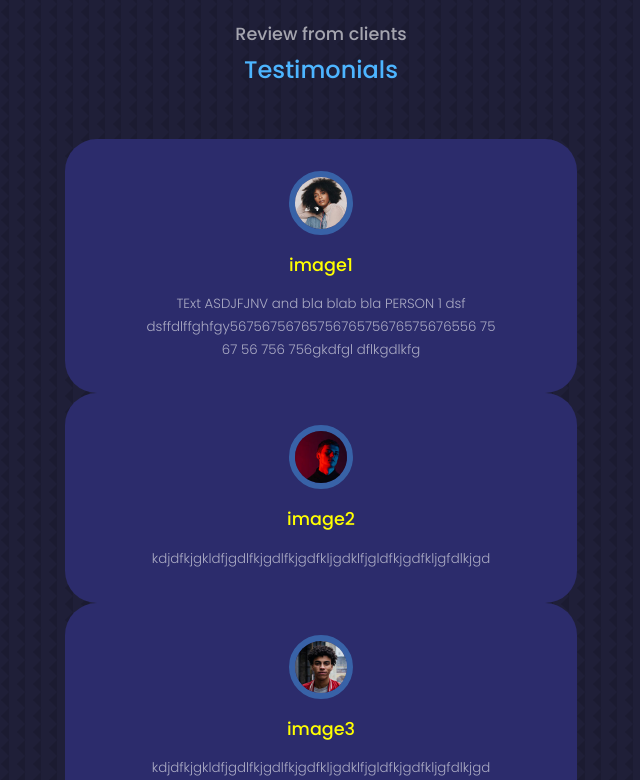
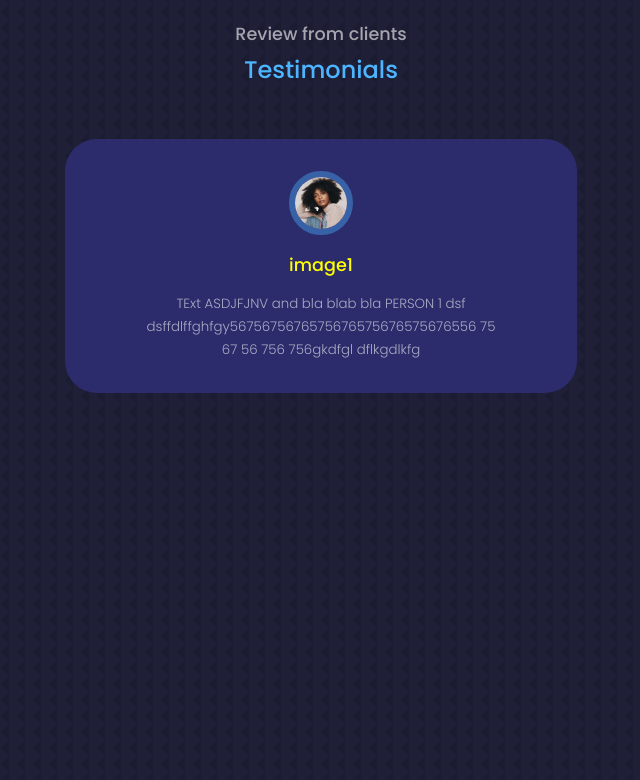
Before and after one commit to Jeremiah-Silva/jeremiah--portfolio, a React (Create React App) app: page / in a window 1280 px wide. Shown: the part 4620-5400 px from the top of the page, without its empty margins (319-959 px from the left). Built offline with nearby package versions, Linux system fonts and the light colour scheme.

Commit message:
Applied Swiper and SwiperSlides

```diff
--- a/src/components/testimonials/Testimonials.jsx
+++ b/src/components/testimonials/Testimonials.jsx
@@ -5,6 +5,14 @@ import AVTR2 from '../../assets/avatar2.jpg';
 import AVTR3 from '../../assets/avatar3.jpg';
 import AVTR4 from '../../assets/avatar4.jpg';
 
+// import Swiper core and required modules
+import { Pagination } from 'swiper';
+
+import { Swiper, SwiperSlide } from 'swiper/react';
+
+// Import Swiper styles
+import 'swiper/css';
+import 'swiper/css/pagination';
 
 const data = [
 {
@@ -35,21 +43,21 @@ const Testimonials = () => {
       <h5>Review from clients</h5>
       <h2>Testimonials</h2>
 
-      <div className="container testimonials__container">
+      <Swiper className="container testimonials__container">
         {
           data.map (({avatar, name, review}, index) => {
             return (
-              <article key={index} className='testimonial'>
+              <SwiperSlide key={index} className='testimonial'>
                 <div className='client__avatar'>
                 <img src={avatar} />
                 </div>
                 <h5 className='client__name'>{name}</h5>
                 <small className='client__review'>{review}</small>
-                </article>
+                </SwiperSlide>
             )
           })
         }
-      </div>
+      </Swiper>
       </section>
   )
 }
```
